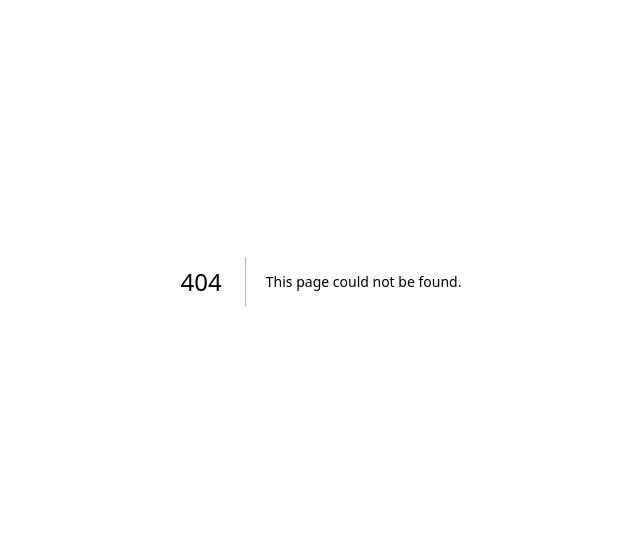
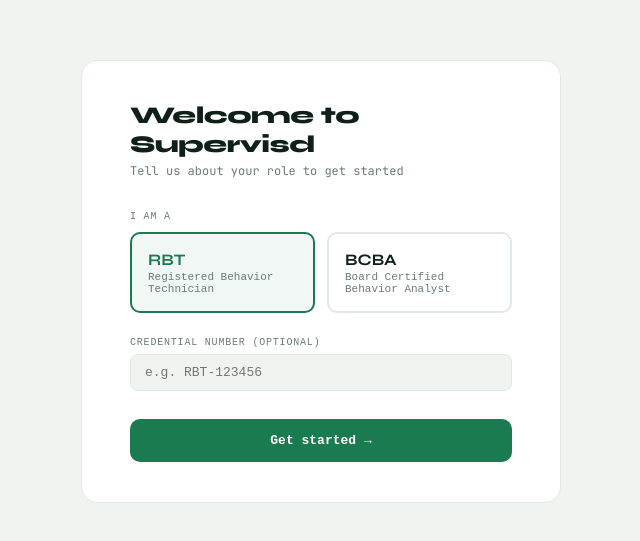
Before and after one commit to aphdez010/accrue-web, a Next.js app: page /onboarding in a window 1280 px wide. Before the commit this address had no page. Shown: the part 119-660 px from the top of the page, without its empty margins (319-959 px from the left). Built offline with nearby package versions, Linux system fonts and the light colour scheme; no server answers.

Commit message:
add onboarding page + redirect check on dashboard load

```diff
--- a/app/dashboard/layout.tsx
+++ b/app/dashboard/layout.tsx
@@ -1,7 +1,7 @@
 'use client';
 import { ApiProvider } from '../context/api-context';
 import { useState, useRef, useEffect } from 'react';
-import { usePathname } from 'next/navigation';
+import { usePathname, useRouter } from 'next/navigation';
 import ReactMarkdown from 'react-markdown';
 import { useAuth, useClerk, useUser } from '@clerk/nextjs';
 
@@ -9,6 +9,7 @@ type Message = { role: 'user' | 'assistant'; content: string };
 
 export default function DashboardLayout({ children }: { children: React.ReactNode }) {
   const pathname = usePathname();
+  const router = useRouter();
   const bcbaRoutes = ['/dashboard/roster', '/dashboard/forms', '/dashboard/records', '/dashboard/ceus'];
   const [role, setRole] = useState<'trainee' | 'bcba'>(bcbaRoutes.some(r => pathname.startsWith(r)) ? 'bcba' : 'trainee');
   useEffect(() => {
@@ -32,6 +33,8 @@ export default function DashboardLayout({ children }: { children: React.ReactNod
       try {
         const token = await getToken();
         const apiUrl = process.env.NEXT_PUBLIC_API_URL || 'http://localhost:3002/api';
+        const meRes = await fetch(`${apiUrl}/professionals/me`, { headers: { Authorization: `Bearer ${token}` } });
+        if (meRes.status === 404) { router.push('/onboarding'); return; }
         const res = await fetch(`${apiUrl}/compliance`, { headers: { Authorization: `Bearer ${token}` } });
         const d = await res.json();
         if (d.totalHours !== undefined) setTotalHours(Number(d.totalHours));
--- /dev/null
+++ b/app/onboarding/page.tsx
@@ -0,0 +1,77 @@
+'use client';
+import { useState } from 'react';
+import { useUser } from '@clerk/nextjs';
+import { useRouter } from 'next/navigation';
+
+export default function OnboardingPage() {
+  const { user } = useUser();
+  const router = useRouter();
+  const [role, setRole] = useState<'rbt' | 'bcba'>('rbt');
+  const [credential, setCredential] = useState('');
+  const [saving, setSaving] = useState(false);
+  const [error, setError] = useState('');
+
+  const handleSubmit = async () => {
+    if (!user) return;
+    setSaving(true);
+    setError('');
+    try {
+      const token = await user.getToken ? (await (window as any).Clerk.session.getToken()) : '';
+      const apiUrl = process.env.NEXT_PUBLIC_API_URL || 'http://localhost:3002/api';
+      const res = await fetch(`${apiUrl}/professionals`, {
+        method: 'POST',
+        headers: { 'Content-Type': 'application/json', Authorization: `Bearer ${token}` },
+        body: JSON.stringify({
+          full_name: `${user.firstName || ''} ${user.lastName || ''}`.trim() || user.emailAddresses[0]?.emailAddress,
+          email: user.emailAddresses[0]?.emailAddress,
+          role,
+          credential_number: credential || null,
+        }),
+      });
+      if (!res.ok) throw new Error('Failed to create profile');
+      router.push('/dashboard');
+    } catch (e: any) {
+      setError('Something went wrong. Please try again.');
+    }
+    setSaving(false);
+  };
+
+  return (
+    <div style={{ minHeight: '100vh', background: '#F0F4F1', display: 'flex', alignItems: 'center', justifyContent: 'center', fontFamily: 'Inter, sans-serif' }}>
+      <div style={{ background: '#fff', border: '1px solid #e2e8e4', borderRadius: 16, padding: '40px 48px', maxWidth: 480, width: '100%' }}>
+        <div style={{ fontFamily: 'Syne, sans-serif', fontSize: 24, fontWeight: 800, color: '#0F2018', letterSpacing: '-.02em', marginBottom: 4 }}>Welcome to Supervisd</div>
+        <p style={{ fontFamily: 'var(--mono, monospace)', fontSize: 12, color: '#6b7c74', marginBottom: 32 }}>Tell us about your role to get started</p>
+
+        <div style={{ marginBottom: 24 }}>
+          <p style={{ fontFamily: 'monospace', fontSize: 10, textTransform: 'uppercase', letterSpacing: '.08em', color: '#6b7c74', marginBottom: 10 }}>I am a</p>
+          <div style={{ display: 'grid', gridTemplateColumns: '1fr 1fr', gap: 12 }}>
+            {(['rbt', 'bcba'] as const).map(r => (
+              <button key={r} onClick={() => setRole(r)} style={{ padding: '16px', borderRadius: 10, border: `2px solid ${role === r ? '#1A7A50' : '#e2e8e4'}`, background: role === r ? 'rgba(26,122,80,0.06)' : '#fff', cursor: 'pointer', textAlign: 'left' }}>
+                <div style={{ fontFamily: 'Syne, sans-serif', fontSize: 16, fontWeight: 700, color: role === r ? '#1A7A50' : '#0F2018' }}>{r.toUpperCase()}</div>
+                <div style={{ fontFamily: 'monospace', fontSize: 11, color: '#6b7c74', marginTop: 2 }}>
+                  {r === 'rbt' ? 'Registered Behavior Technician' : 'Board Certified Behavior Analyst'}
+                </div>
+              </button>
+            ))}
+          </div>
+        </div>
+
+        <div style={{ marginBottom: 28 }}>
+          <p style={{ fontFamily: 'monospace', fontSize: 10, textTransform: 'uppercase', letterSpacing: '.08em', color: '#6b7c74', marginBottom: 6 }}>Credential number (optional)</p>
+          <input
+            style={{ width: '100%', background: '#F0F4F1', border: '1px solid #e2e8e4', borderRadius: 8, padding: '10px 14px', fontFamily: 'monospace', fontSize: 13, color: '#0F2018', outline: 'none', boxSizing: 'border-box' }}
+            placeholder="e.g. RBT-123456"
+            value={credential}
+            onChange={e => setCredential(e.target.value)}
+          />
+        </div>
+
+        {error && <p style={{ fontFamily: 'monospace', fontSize: 12, color: '#d97706', marginBottom: 16 }}>{error}</p>}
+
+        <button onClick={handleSubmit} disabled={saving} style={{ width: '100%', background: '#1A7A50', color: '#fff', border: 'none', borderRadius: 10, padding: '14px', fontFamily: 'monospace', fontSize: 13, fontWeight: 600, cursor: 'pointer', opacity: saving ? 0.7 : 1 }}>
+          {saving ? 'Setting up your account...' : 'Get started →'}
+        </button>
+      </div>
+    </div>
+  );
+}
```
